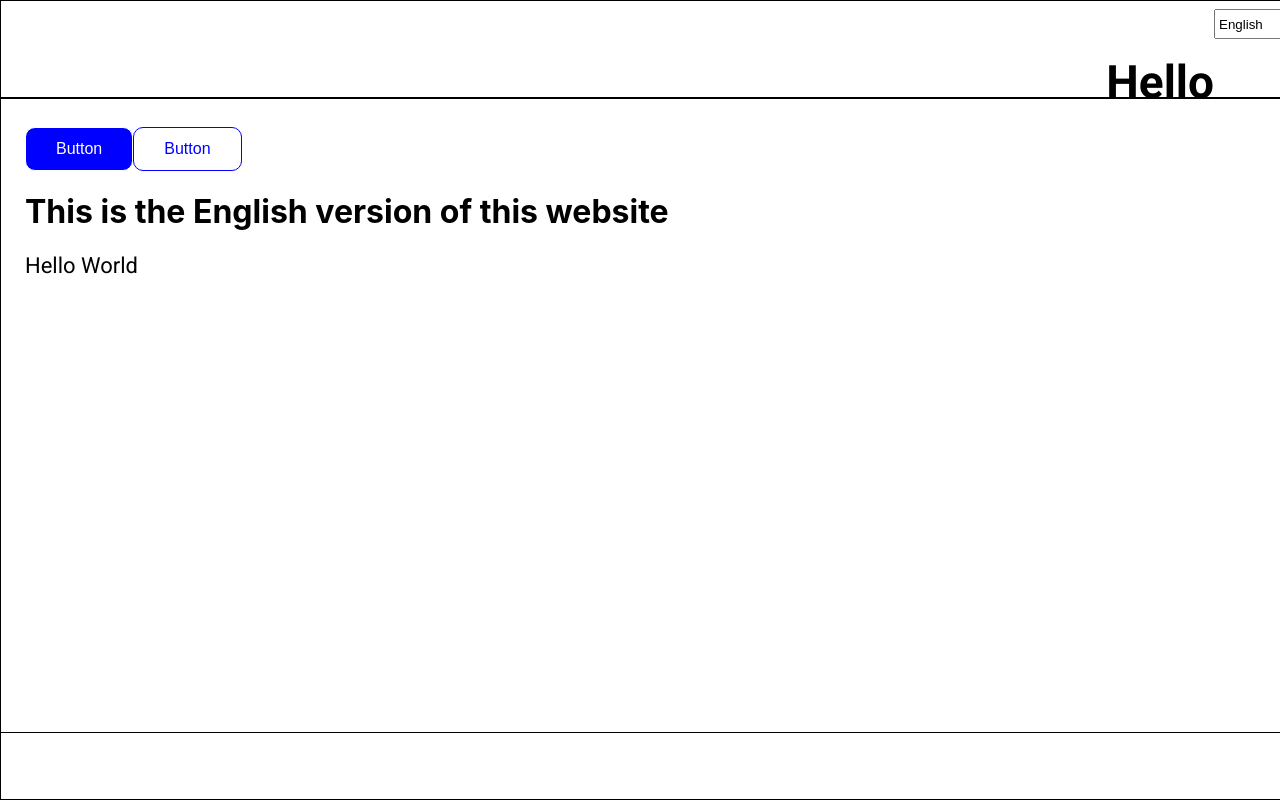
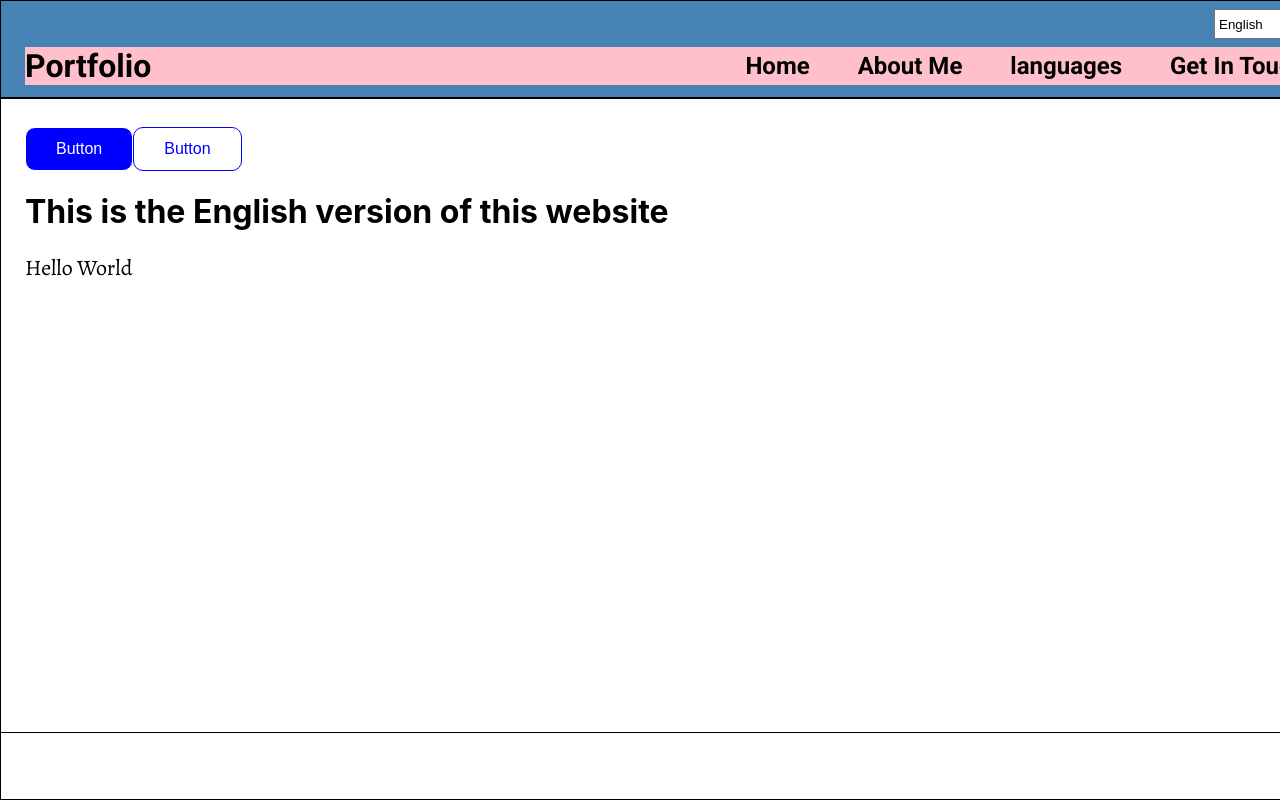
Before and after one commit to deiabasile/deia-portfolio, a React (Create React App) app: page / in a window 1280 px wide. Shown: the top 800 px of the page. Built offline with nearby package versions, Linux system fonts and the light colour scheme.

Commit message:
PORTFOLIO-0021: wip menubar

```diff
--- a/src/App.module.scss
+++ b/src/App.module.scss
@@ -1,4 +1,5 @@
 @import url('https://fonts.googleapis.com/css2?family=Roboto:ital,wght@0,100;0,300;0,400;0,500;0,700;0,900;1,100;1,300;1,400;1,500;1,700;1,900&display=swap');
+@import url('https://fonts.googleapis.com/css2?family=Alegreya:ital,wght@0,400..900;1,400..900&display=swap');
 
 body {
 	margin: 0;
@@ -40,4 +41,5 @@ header {
 	width: inherit;
 	max-width: inherit;
 	padding: 0.5rem 1.5rem;
+	background-color: steelblue; // I'll delete it later on
 }
--- a/src/components/header/Header.module.scss
+++ b/src/components/header/Header.module.scss
@@ -1,6 +1,9 @@
+@import url('https://fonts.googleapis.com/css2?family=Roboto:ital,wght@0,100;0,300;0,400;0,500;0,700;0,900;1,100;1,300;1,400;1,500;1,700;1,900&display=swap');
+@import url('https://fonts.googleapis.com/css2?family=Alegreya:ital,wght@0,400..900;1,400..900&display=swap');
+
 .wrapper {
 	display: flex;
-	justify-content: flex-end;
+	flex-direction: column;
 	font-family: 'Roboto', sans-serif;
 	font-size: 46px;
 	font-weight: bold;
@@ -17,4 +20,6 @@
 .languageSelector {
 	display: flex;
 	height: 30px;
+	align-self: flex-end;
+	margin-bottom: 0.5rem;
 }
--- a/src/components/header/index.jsx
+++ b/src/components/header/index.jsx
@@ -3,6 +3,7 @@ import { useTranslation } from 'react-i18next';
 import Select from '../select';
 
 import classes from './Header.module.scss';
+import Menubar from '../menubar';
 
 function Header() {
 	const { i18n } = useTranslation();
@@ -14,7 +15,7 @@ function Header() {
 	return (
 		<div className={classes.wrapper}>
 			<div className={classes.languageSelector}>
-				<p>Hello</p>
+				{/* <p>Hello</p> */}
 				<Select
 					options={[
 						{ value: 'en', label: 'English' },
@@ -24,6 +25,7 @@ function Header() {
 					onSelectChange={changeLanguageHandler}
 				/>
 			</div>
+			<Menubar />
 		</div>
 	);
 }
--- /dev/null
+++ b/src/components/menubar/Menubar.module.scss
@@ -0,0 +1,32 @@
+body {
+	margin: 0;
+}
+
+.navbar {
+	display: flex;
+	justify-content: space-between;
+	align-items: center;
+	background-color: pink;
+	width: 100%;
+}
+
+nav a {
+	color: inherit;
+	text-decoration: none;
+}
+nav ul {
+	padding: 0;
+	margin: 0;
+	list-style: none;
+	display: flex;
+	gap: 3rem;
+	font-size: 1.5rem;
+}
+
+nav li:hover {
+	color: white;
+}
+
+.siteTitle {
+	font-size: 2rem;
+}
--- /dev/null
+++ b/src/components/menubar/index.jsx
@@ -0,0 +1,38 @@
+import React from 'react';
+import { useTranslation } from 'react-i18next';
+
+// import PropTypes from 'prop-types';
+import classes from './Menubar.module.scss';
+
+function Menubar() {
+	const { t } = useTranslation();
+
+	const menuItems = [t('home'), t('aboutMe'), 'languages', t('getInTouch')];
+
+	return (
+		<div>
+			<nav className={classes.navbar}>
+				<a className={classes.siteTitle} href="/">
+					Portfolio
+				</a>
+				<ul>
+					{menuItems.map((item) => (
+						<li>
+							<a href={`/${item.replace(/\s/g, '').toLowerCase()}`}>{item}</a>
+						</li>
+					))}
+				</ul>
+			</nav>
+		</div>
+	);
+}
+
+Menubar.defaultProps = {
+	text: '',
+};
+
+// Menubar.propTypes = {
+// 	text: PropTypes.string,
+// };
+
+export default Menubar;
--- a/src/components/paragraph/Paragraph.module.scss
+++ b/src/components/paragraph/Paragraph.module.scss
@@ -1,7 +1,8 @@
 @import url('https://fonts.googleapis.com/css2?family=Roboto:ital,wght@0,100;0,300;0,400;0,500;0,700;0,900;1,100;1,300;1,400;1,500;1,700;1,900&display=swap');
+@import url('https://fonts.googleapis.com/css2?family=Alegreya:ital,wght@0,400..900;1,400..900&display=swap');
 
 .paragraph {
-	font-family: 'Roboto', sans-serif;
+	font-family: 'Alegreya';
 	font-weight: normal;
 	font-size: 22px;
 
--- a/src/components/select/index.jsx
+++ b/src/components/select/index.jsx
@@ -20,7 +20,7 @@ Select.defaultProps = {
 };
 
 Select.propTypes = {
-	options: PropTypes.arrayOf,
+	options: PropTypes.arrayOf(PropTypes.arrayOf),
 	onSelectChange: PropTypes.func,
 };
 
--- a/src/locales/en/translation.json
+++ b/src/locales/en/translation.json
@@ -2,5 +2,9 @@
 	"button": "Button",
 	"label": "Label",
 	"name": "Name",
-	"welcomeMessage": "This is the English version of this website"
+	"welcomeMessage": "This is the English version of this website",
+	"home": "Home",
+	"aboutMe": "About Me",
+	"languages": "Languages",
+	"getInTouch": "Get In Touch"
 }
--- a/src/locales/fr/translation.json
+++ b/src/locales/fr/translation.json
@@ -2,5 +2,9 @@
 	"button": "Bouton",
 	"label": "label",
 	"name": "Nom",
-	"welcomeMessage": "Ceci est la version française de ce site web"
+	"welcomeMessage": "Ceci est la version française de ce site web",
+	"home": "Accueil",
+	"aboutMe": "Sur Moi",
+	"languages": "langues",
+	"getInTouch": "Contact"
 }
--- a/src/locales/pt/translation.json
+++ b/src/locales/pt/translation.json
@@ -2,5 +2,9 @@
 	"button": "Botão",
 	"label": "Label",
 	"name": "Nome",
-	"welcomeMessage": "Esta é a versão em Português deste site"
+	"welcomeMessage": "Esta é a versão em Português deste site",
+	"home": "Home",
+	"aboutMe": "Sobre mim",
+	"languages": "línguas",
+	"getInTouch": "Contato"
 }
```
